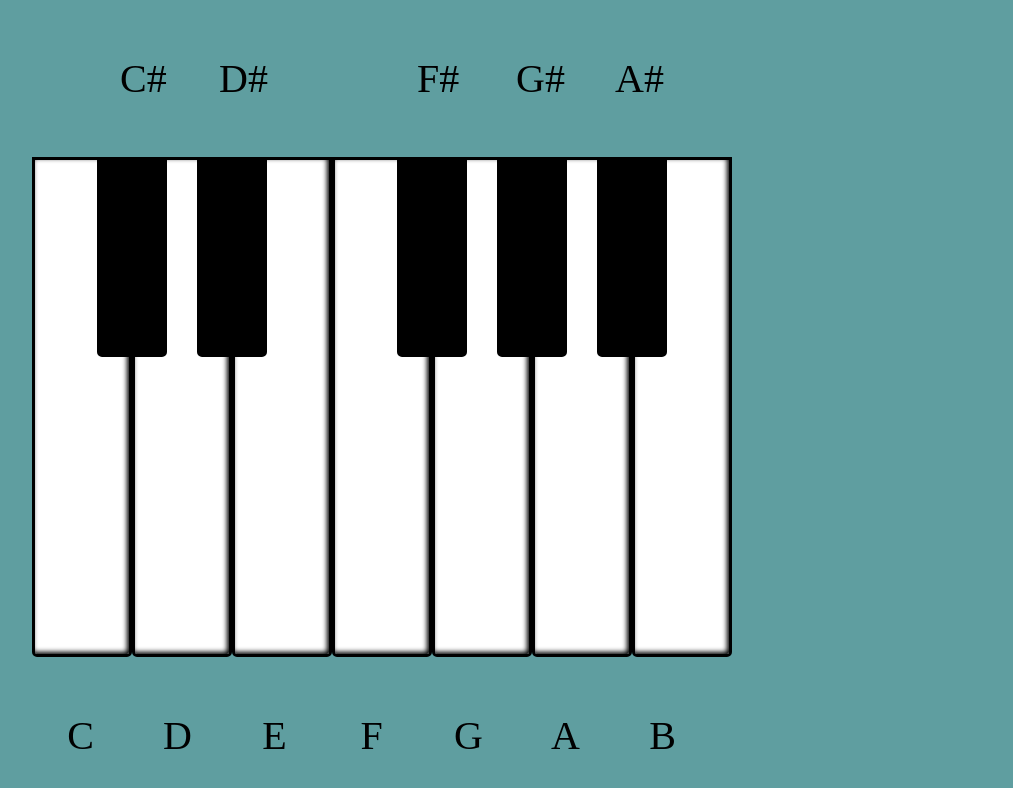
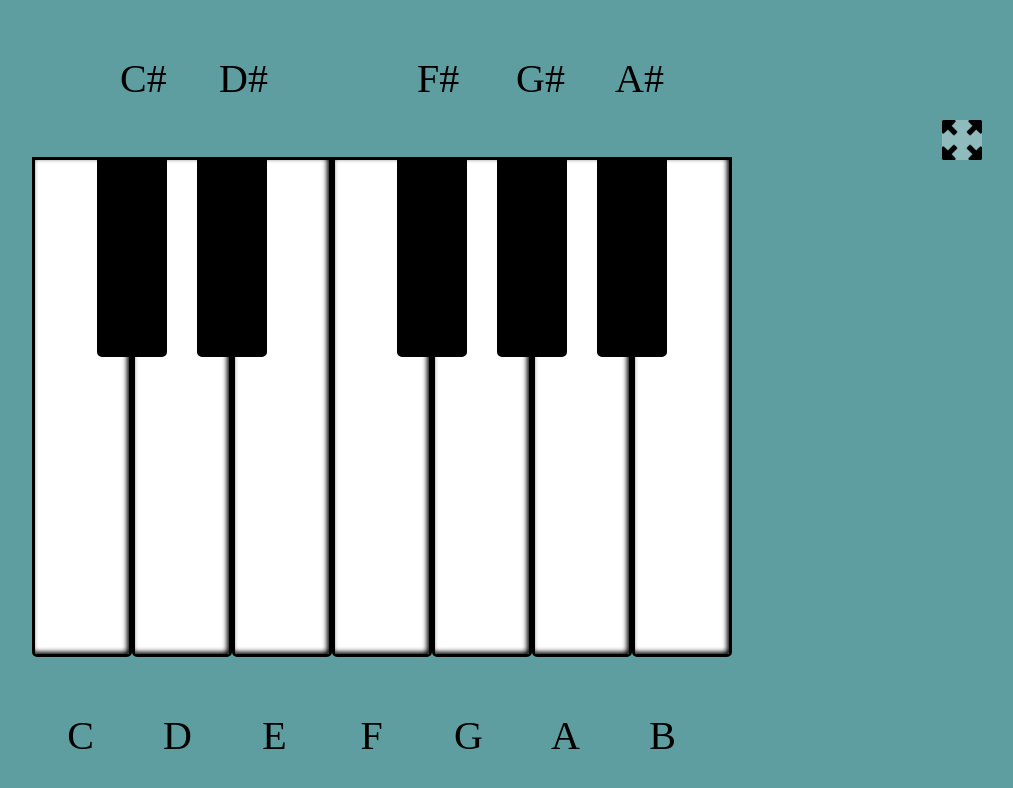
Before and after one commit to ArtemIgnatiev908976/Piano, a plain HTML site: page index.html in a window 1280 px wide. Shown: the whole page, without its empty margins (258-1271 px from the left). Drawn offline with Linux system fonts and the light colour scheme.

Commit message:
init: скрипт полноэкранного режима

```diff
--- a/index.html
+++ b/index.html
@@ -9,6 +9,8 @@
     <link rel="stylesheet" href="style.css">
 </head>
 <body>
+<button class="fullscreen btn "></button>
+
 <div class="piano-names__blockBlack">
     <div class="piano-names__keysBlack"></div>
     <div class="piano-names__keysBlack">C#</div>
--- a/script.js
+++ b/script.js
@@ -19,3 +19,25 @@ function playNote(e){
         key.classList.remove('active');
     })
 }
+
+
+
+//полноэкранный режим
+
+
+document.querySelector('.btn').addEventListener('click',toggleScreen);
+
+function toggleScreen(){
+    if (document.fullscreenElement === null){
+        document.documentElement.requestFullscreen(); // возращает корневой элемент
+    }
+
+    else{
+        if(document.fullscreenEnabled){
+            document.exitFullscreen();
+        }
+    }
+}
+
+
+//полноэкранный режим
--- a/style.css
+++ b/style.css
@@ -77,3 +77,18 @@ body{
 .key-b.active{
     background: #333;
 }
+
+.fullscreen {
+    position: fixed;
+    top: 120px;
+    right: 40px;
+    width: 40px;
+    height: 40px;
+    background-color: rgba(255, 255, 255, 0.3);
+    border: 0;
+    outline: 0;
+    background-size: contain;
+    transition: 0.3s;
+    cursor: pointer;
+    background-image: url(assets/icons/fullscreen.png);
+}
```
Also changed, not shown: assets/icons/fullscreen.png (added), assets/icons/normal-screen-50.png (added).
